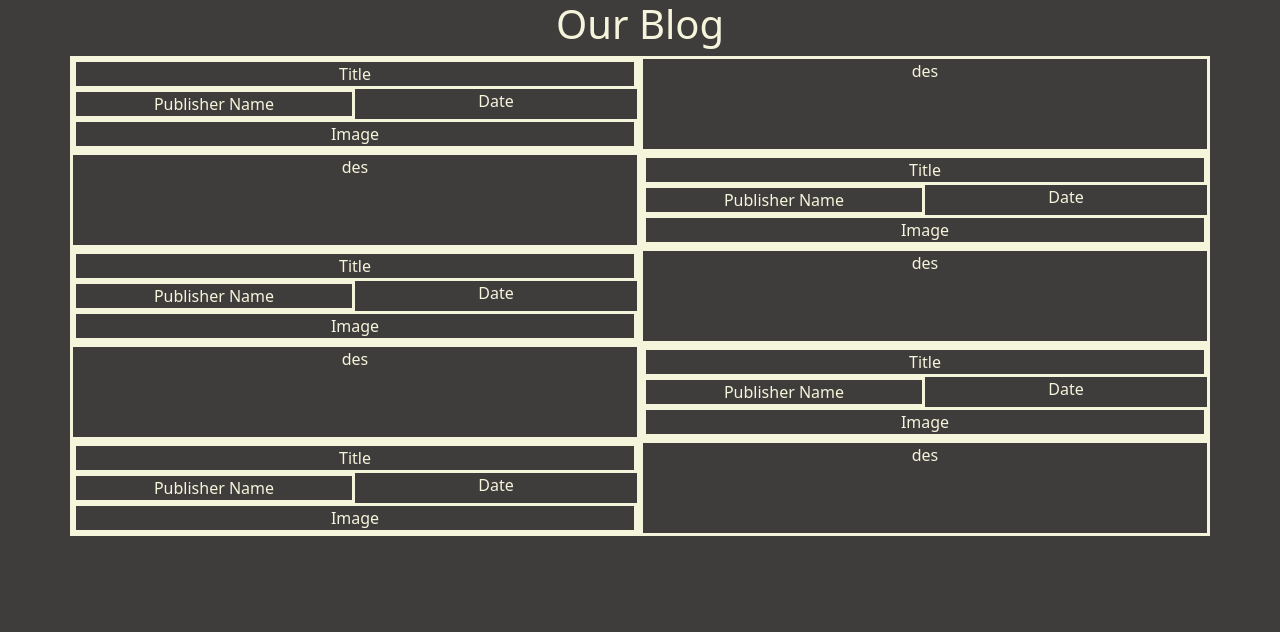
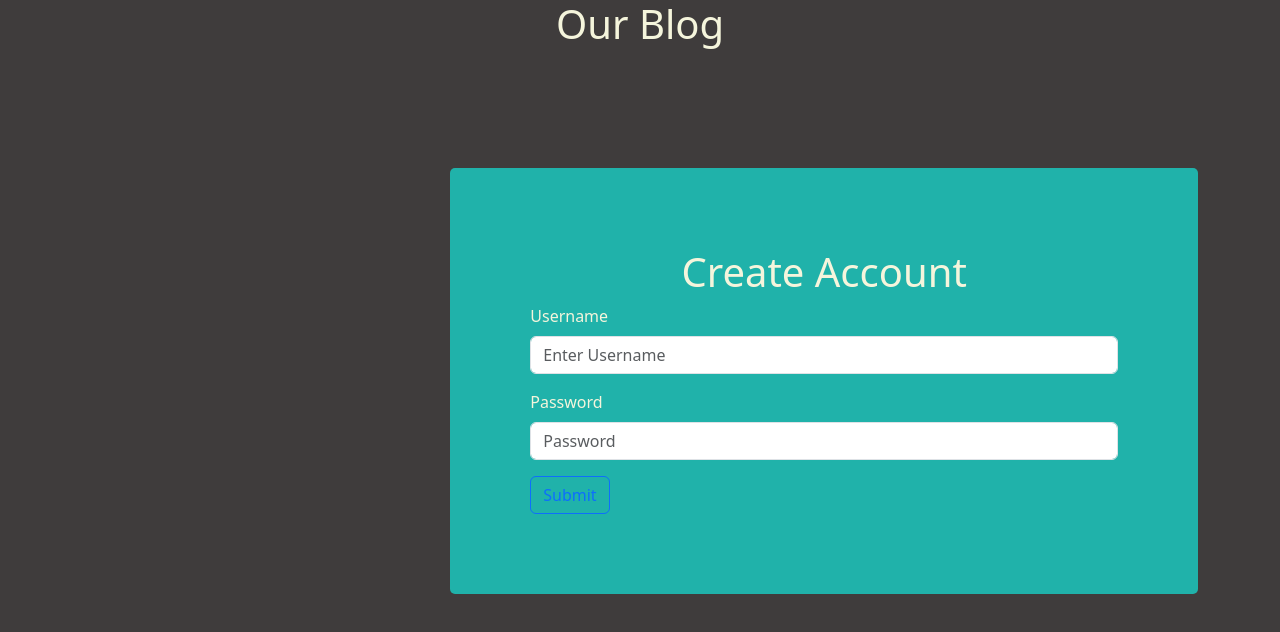
Before and after one commit to Jmartinez8282/BlogFrontL, a React (Vite) app: page / in a window 1280 px wide. Shown: the top 632 px of the page. Built offline with nearby package versions, Linux system fonts and the light colour scheme.

Commit message:
finished visual of create account page

```diff
--- a/src/App.jsx
+++ b/src/App.jsx
@@ -2,6 +2,7 @@
 import "./App.css";
 import Dashboard from "./components/Dashboard";
 import BlogPage from "./components/BlogPage";
+import CreateAccount from "./components/CreateAccount";
 
 function App() {
   return (
@@ -10,7 +11,8 @@
         <Col>
           <h1 className="text-center">Our Blog</h1>
         </Col>
-        <BlogPage/>
+        <CreateAccount/>
+        {/* <BlogPage/> */}
         {/* <Dashboard /> */}
       </Row>
     </Container>
--- /dev/null
+++ b/src/components/CreateAccount.jsx
@@ -0,0 +1,43 @@
+import React,{useState} from 'react'
+import { Container, Row, Col, Button, Form } from 'react-bootstrap';
+
+
+const CreateAccount = () => {
+
+    const [Username, setUsername] = useState('');
+    const [Password, setPassword] = useState('');
+
+    const handleUser = (e) => setUsername(e.target.value);
+    const handlePassword = (e) => setPassword(e.target.value);
+    const handleSubmit = () => {
+        let userData = {
+            username: Username,
+            password: Password
+        }
+        console.log(userData);
+    };
+  return (
+    <div>
+
+      <Form style={{width:'40',marginLeft:"33%",marginTop: "10%",backgroundColor: "lightseagreen",padding:80, borderRadius: 5,}}>
+        <h1 className='text-center'>Create Account</h1>
+      <Form.Group className="mb-3" controlId="Username">
+        <Form.Label>Username</Form.Label>
+        <Form.Control type="text" placeholder="Enter Username"  onChange={handleUser}/>
+
+      </Form.Group>
+
+      <Form.Group className="mb-3" controlId="formBasicPassword">
+        <Form.Label>Password</Form.Label>
+        <Form.Control type="password" placeholder="Password" onChange={handlePassword} />
+      </Form.Group>
+
+      <Button variant="outline-primary" onClick={handleSubmit} >
+        Submit
+      </Button>
+    </Form>
+    </div>
+  )
+}
+
+export default CreateAccount
```
